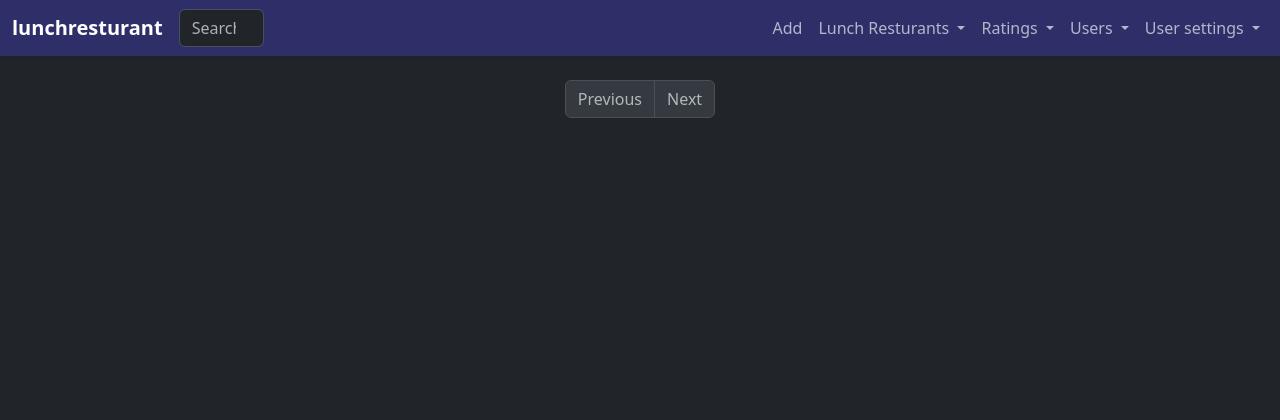
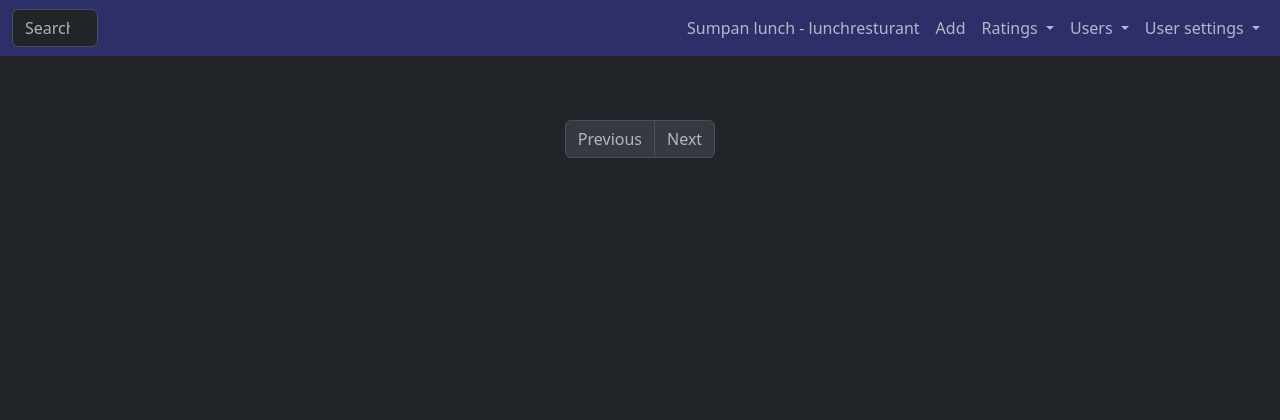
Before and after one commit to henrik-andreasson/sumpan-lunch, a Flask app: page /index in a window 1280 px wide. Shown: the top 420 px of the page. Run offline with Flask 3, Linux system fonts and the light colour scheme; the visitor is signed in with stand-in values (Sample User, id 1); data comes from the database, SQL or seed files in the repository; data that the repository does not hold is empty; some libraries are stand-ins or nearby versions.

Commit message:
more mobile friendly

```diff
--- a/app/templates/base.html
+++ b/app/templates/base.html
@@ -28,7 +28,7 @@
 
 		<main class="flex-shrink-0">
 		<!-- Start Main content -->
-		<div style="margin-top:80px;"></div>
+		<div style="margin-top:120px;"></div>
 				{% with messages = get_flashed_messages() %}
 				{% if messages %}
 						{% for message in messages %}
--- a/app/templates/incl_navbar.html
+++ b/app/templates/incl_navbar.html
@@ -6,7 +6,6 @@
 {% endif %}
 
     <div class="container-fluid">
-        <a class="navbar-brand fw-bold" href="{{url_for('main.index')}}">{% if title %}{{ title }}{% else %}{{ _('Sumpan lunch') }}{% endif %}</a>
         <button class="navbar-toggler" type="button" data-bs-toggle="collapse" data-bs-target="#navbarCollapse" aria-controls="navbarCollapse" aria-expanded="false" aria-label="Toggle navigation">
           <span class="navbar-toggler-icon"></span>
         </button>
@@ -21,19 +20,12 @@
         </ul>
         <div class="collapse navbar-collapse" id="navbarCollapse">
             <ul class="navbar-nav ms-auto mb-2 mb-md-0">
+              <li class="nav-item">
+                <a class="nav-link" href="{{url_for('main.index')}}">{{ _('Sumpan lunch') }} - {% if title %}{{ title }}{% endif %}</a>
+              </li>
 
               <li class="nav-item">
                 <a class="nav-link" href="{{ url_for('main.lunchresturant_add') }}">{{ _('Add') }}</a>
-              </li>
-
-              <li class="nav-item dropdown">
-                <a class="nav-link dropdown-toggle" href="#" id="navbarDropdown" role="button" data-bs-toggle="dropdown" aria-expanded="false">
-                  {{ _('Lunch Resturants') }}
-                </a>
-                <ul class="dropdown-menu">
-                  <li><a class="dropdown-item" href="{{ url_for('main.lunchresturant_list') }}">{{ _('List Lunch Resturants') }}</a></li>
-                  <li><a class="dropdown-item" href="{{ url_for('main.lunchresturant_add') }}">{{ _('Add LunchResturant') }}</a></li>
-                </ul>
               </li>
 
               <li class="nav-item dropdown">
```
